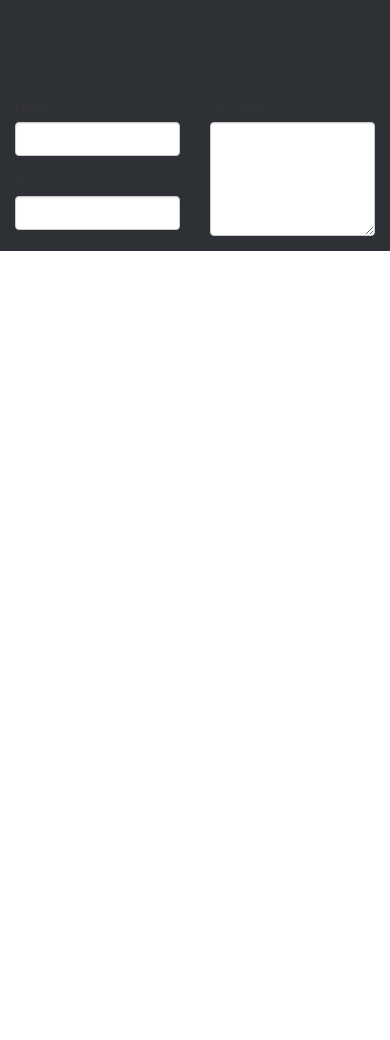
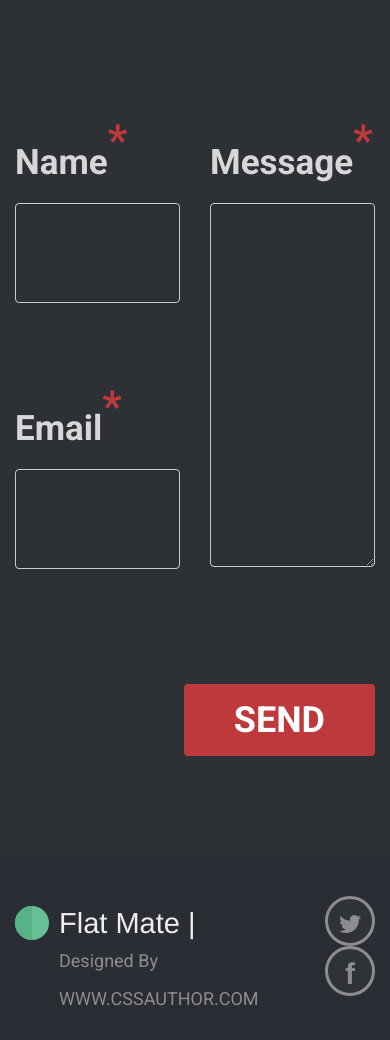
Before and after one commit to whitefox322/010517-flat.mate, a website: page src/index.html in a window 390 px wide. Shown: the part 7262-8302 px from the top of the page. Before the commit the page ends 7513 px from the top, so only its background shows below. Drawn offline with nearby package versions, Linux system fonts and the light colour scheme; files that its build step writes are made by us from their sources.

Commit message:
Second commit

```diff
--- a/src/index.html
+++ b/src/index.html
@@ -223,26 +223,56 @@
         <div class="contact__logo">
             <img src="/images/messageEnvelop.png" alt="Envelop" class="contact__img">
         </div>
-        <form class="row">
-            <div class="col-xs-6">
-                <div class="form-group">
-                    <label for="name">Name</label>
-                    <input type="text" class="form-control" id="name">
+        <form>
+            <div class="row">
+                <div class="col-xs-6">
+                    <div class="form-group contact__field">
+                        <label for="name" class="contact__text">Name<span class="contact__star">*</span></label>
+                        <input type="text" class="form-control contact__text contact__form" id="name">
+                    </div>
+                    <div class="form-group">
+                        <label for="email" class="contact__text">Email<span class="contact__star">*</span></label>
+                        <input type="email" class="form-control contact__text contact__form" id="email">
+                    </div>
                 </div>
-                <div class="form-group">
-                    <label for="email">Email</label>
-                    <input type="email" class="form-control" id="email">
+                <div class="col-xs-6">
+                    <div class="form-group">
+                        <label for="email" class="contact__text">Message<span class="contact__star">*</span></label>
+                        <textarea class="form-control contact__text contact__form" rows="5"></textarea>
+                    </div>
                 </div>
             </div>
-            <div class="col-xs-6">
-                <div class="form-group">
-                    <label for="email">Message</label>
-                    <textarea class="form-control" rows="5"></textarea>
-                </div>
+            <div class="form-group contact__btn">
+                <a href="#" class="contact__link">Send</a>
             </div>
         </form>
     </div>
 </section>
+<footer class="footer">
+    <div class="container">
+        <div class="row">
+            <div class="col-xs-6">
+                <a href="#" class="footer__logo">
+                    Flat mate | <span class="footer__sign">Designed by <span class="footer__sign footer__sign--modified">www.cssauthor.com</span></span>
+                </a>
+            </div>
+            <div class="col-xs-6">
+                <ul class="footer__list">
+                    <li class="footer__item">
+                        <a href="#" class="footer__link">
+                            <span class="fa fa-twitter"></span>
+                        </a>
+                    </li>
+                    <li class="footer__item">
+                        <a href="#" class="footer__link">
+                            <span class="footer__icon">f</span>
+                        </a>
+                    </li>
+                </ul>
+            </div>
+        </div>
+    </div>
+</footer>
 
 <script src="/js/vendor.min.js"></script>
 </body>
--- a/src/styles/app.less
+++ b/src/styles/app.less
@@ -4,6 +4,8 @@
 @import "vars/_Form";
 @import "vars/_Icons";
 @import "vars/_Tariff";
+@import "vars/_Contact";
+@import "vars/_Footer";
 
 @import "components/_hero";
 @import "components/_header";
@@ -21,3 +23,4 @@
 @import "components/_tarrif";
 @import "components/_video";
 @import "components/_contact";
+@import "components/_footer";
--- a/src/styles/components/_contact.less
+++ b/src/styles/components/_contact.less
@@ -9,4 +9,61 @@
    &__img {
       width: 275px;
    }
+
+   &__field {
+      margin-bottom: 60px;
+   }
+
+   &__star,
+   &__text,
+   &__link {
+      font-family: @font;
+      line-height: @lineHeight;
+   }
+
+   &__star {
+      font-size: 43px;
+      color: #be393b;
+      vertical-align: text-bottom;
+   }
+
+   &__text {
+      color: #d7d7d7;
+      font-size: 35px;
+   }
+
+   &__form {
+      height: 100px;
+      background: transparent;
+   }
+
+   &__btn {
+      text-align: right;
+      margin: 100px 0;
+   }
+
+   &__link {
+      display: inline-block;
+      padding: 0 50px;
+      border-radius: 4px;
+      background: @contactBtnColor;
+      font-size: 36px;
+      font-weight: bold;
+      color: #fff;
+      text-decoration: none;
+      text-transform: uppercase;
+
+      &:focus,
+      &:hover {
+         background: lighten(@contactBtnColor, 15%);
+         text-decoration: none;
+         color: lighten(#fff, 15%);
+      }
+
+      &:active {
+         background: darken(@contactBtnColor, 15%);
+         text-decoration: none;
+         color: darken(#fff, 15%);
+      }
+   }
 }
--- /dev/null
+++ b/src/styles/components/_footer.less
@@ -0,0 +1,123 @@
+.footer {
+   background: #2a2d33;
+   padding: 50px 0 30px 0;
+
+   &__logo {
+      display: inline-block;
+      height: @footerHeight;
+      position: relative;
+      font-size: @footerHeight - 5px;
+      padding-left: 44px;
+      line-height: @footerHeight;
+      color: @color;
+      text-decoration: none;
+      transition: color .3s;
+      text-transform: capitalize;
+
+      &:before,
+      &:after {
+         content: '';
+         position: absolute;
+         top: 0;
+         left: 0;
+         height: 0;
+         width: 0;
+         border: @footerHeight/2 solid @iconBaseColor;
+         border-radius: 50%;
+         transition: border-color .3s;
+      }
+
+      &:after {
+         border-color: @iconOverColor;
+         border-right-color: transparent;
+         border-top-color: transparent;
+         transform: rotate(45deg);
+      }
+
+      &:focus,
+      &:hover,
+      &:active {
+         text-decoration: none;
+      }
+
+      &:focus,
+      &:hover {
+         color: lighten(@color, 15%);
+
+         &:before {
+            border-color: lighten(@iconBaseColor, 15%);
+         }
+         &:after {
+            border-left-color: lighten(@iconOverColor, 15%);
+            border-bottom-color: lighten(@iconOverColor, 15%);
+         }
+      }
+
+      &:active {
+         color: darken(@color, 15%);
+
+         &:before {
+            border-color: darken(@iconBaseColor, 15%);
+         }
+         &:after {
+            border-left-color: darken(@iconOverColor, 15%);
+            border-bottom-color: darken(@iconOverColor, 15%);
+         }
+      }
+   }
+
+   &__sign {
+      font-family: @font;
+      font-size: 18px;
+      color: @footerIconColor;
+      text-transform: capitalize;
+
+      &--modified {
+         text-transform: uppercase;
+      }
+   }
+
+   &__list {
+      list-style: none;
+      padding: 0;
+      margin: -10px 0 0 0;
+      text-align: right;
+   }
+
+   &__item {
+      display: inline-block;
+      margin-left: 50px;
+   }
+
+   &__link {
+      display: inline-block;
+      background: @footerBgColor;
+      width: @iconSize - 25px;
+      height: @iconSize - 25px;
+      border: 3px solid @footerIconColor;
+      border-radius: 50%;
+      font-size: 25px;
+      font-weight: bold;
+      color: @footerIconColor;
+      text-align: center;
+      line-height: @iconSize - 25px;
+
+      &:focus,
+      &:hover {
+         background: @footerIconColor;
+         color: @footerBgColor;
+         text-decoration: none;
+      }
+
+      &:active {
+         background: darken(@footerIconColor, 15%);
+         border-color: darken(@footerIconColor, 15%);
+         color: darken(@footerBgColor, 15%);
+         text-decoration: none;
+      }
+   }
+
+   &__icon {
+      font-size: 30px;
+   }
+}
--- a/src/styles/components/_hero.less
+++ b/src/styles/components/_hero.less
@@ -1,5 +1,5 @@
 .hero {
-   background: url(/images/heroBg1.jpg) no-repeat;
+   background: url(/images/heroBg.jpg) no-repeat;
    background-size: cover;
    display: inline-block;
    width: 100%;
--- /dev/null
+++ b/src/styles/vars/_Contact.less
@@ -0,0 +1 @@
+@contactBtnColor: #be393b;
--- /dev/null
+++ b/src/styles/vars/_Footer.less
@@ -0,0 +1,3 @@
+@footerHeight: 34px;
+@footerIconColor: #8d8d8d;
+@footerBgColor: #2f3338;
```
Also changed, not shown: src/images/heroBg.jpg, src/images/heroBg1.jpg (deleted).
